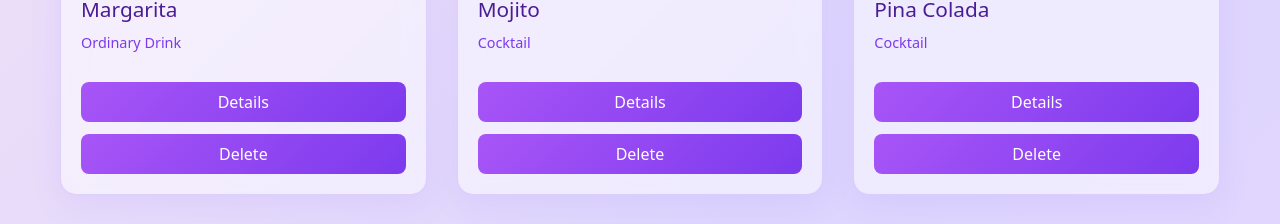
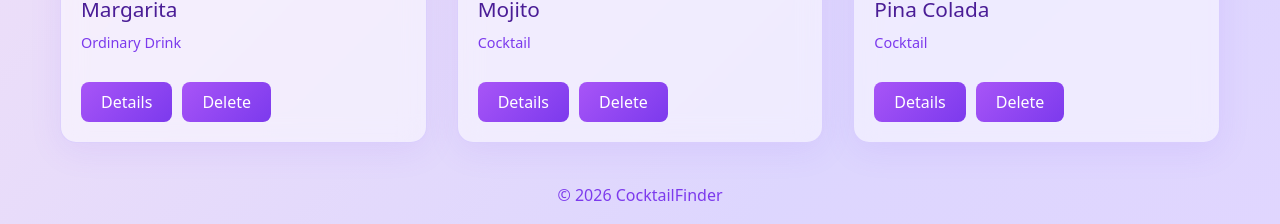
Before and after one commit to lina98st/cocktail-finder, a React (Create React App) app: page / in a window 1280 px wide. Shown: the part 407-631 px from the top of the page. Built offline with nearby package versions, Linux system fonts and the light colour scheme; no server answers.

Commit message:
Fix button layout and width in CocktailCard

```diff
--- a/src/App.css
+++ b/src/App.css
@@ -91,7 +91,7 @@ font-size: 4rem !important;
   margin-top: 12px;
   cursor: pointer;
   transition: all 0.3s ease;
-  width: 100%;
+  width: auto;
 }
 
 .cocktail-card button:hover {
@@ -156,6 +156,12 @@ font-size: 4rem !important;
   transform: translateY(-2px);
 }
 
+.card-buttons {
+  display: flex;
+  gap: 10px;
+  margin-top: 12px;
+}
+
 .ingredients-title {
   font-size: 1.3rem;
   color: #4a1d96;
--- a/src/components/CocktailCard.js
+++ b/src/components/CocktailCard.js
@@ -6,12 +6,13 @@ const CocktailCard = ({ cocktail, deleteCocktail }) => {
       <img src={cocktail.strDrinkThumb} alt={cocktail.strDrink} />
       <h3>{cocktail.strDrink}</h3>
       <p>{cocktail.strCategory}</p>
-
+<div className="card-buttons">
       <Link to={`/cocktail/${cocktail.idDrink}`}>
         <button>Details</button>
       </Link>
        <button className='deleteButton' onClick={() => deleteCocktail(cocktail.idDrink)}>Delete</button>
     </div>
+    </div>
   );
 };
 
```
